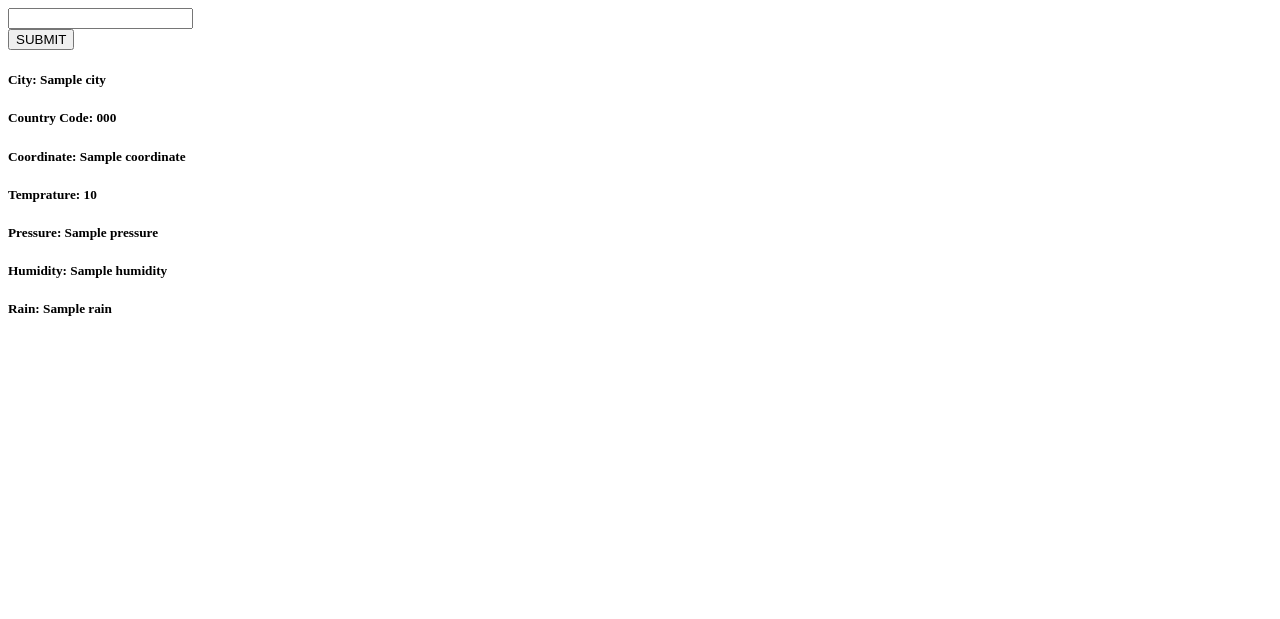
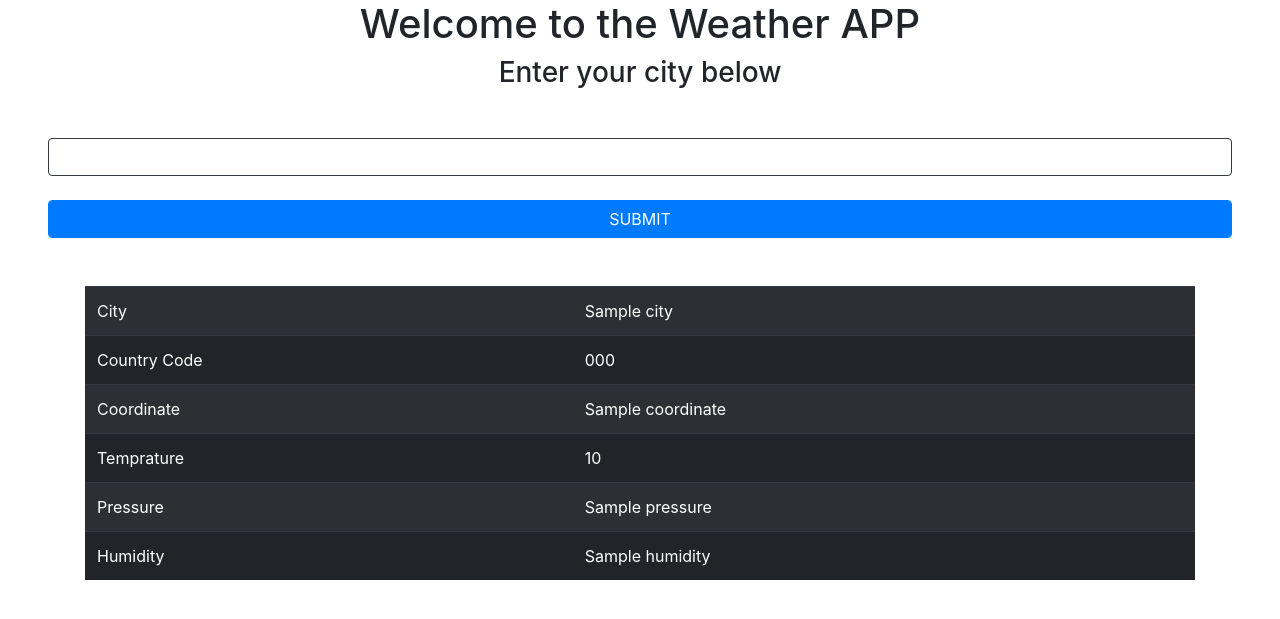
Before and after one commit to Arnold-A-Mubaiwa/weather, a Django app: template weather/templates/weather/index.html in a window 1280 px wide. Shown: the top 619 px of the page. Run offline with Django 4.2, Linux system fonts and the light colour scheme; the template is opened without the code that fills it: most values are stand-ins (such as "Sample title", 1, 10 or a date in 2020); some libraries are stand-ins or nearby versions.

Commit message:
templates done

```diff
--- a/weather/templates/weather/index.html
+++ b/weather/templates/weather/index.html
@@ -6,33 +6,42 @@
         <title></title>
         <meta name="description" content="">
         <meta name="viewport" content="width=device-width, initial-scale=1">
-        <link rel="stylesheet" href="">
+        <link rel="stylesheet" href="https://stackpath.bootstrapcdn.com/bootstrap/4.1.3/css/bootstrap.min.css" integrity="sha384-MCw98/SFnGE8fJT3GXwEOngsV7Zt27NXFoaoApmYm81iuXoPkFOJwJ8ERdknLPMO" crossorigin="anonymous">
+        <script src="" crossorigin="anonymous"></script>
     </head>
     <body>
-        <form action='' method="post">
+
+        <div class='text-center' >
+            <h1>Welcome to the Weather APP</h1>
+            <h3>Enter your city below</h3>
+             <form class="m-5 form-group" action='' method="post">
             {% csrf_token %}
-            <input type="text" name="city"><BR>
-            <input type="submit" value="SUBMIT">
+            <input class="form-control border-dark" type="text" name="city"><BR>
+            <input class="form-control btn-primary"  type="submit" value="SUBMIT">
         </form>
-       <div>
+    </div>
+       <div class="container mt-5">
            {% if messages %}
                 {% for message in messages%}
                     {{ message }}
                 {% endfor %}
            {% endif %}
            {% if city %}
-            <h5>City: {{ city}}</h5>
-            <h5>Country Code: {{ country_code }}</h5>
-            <h5>Coordinate: {{ coordinate }}</h5>
-            <h5>Temprature: {{ temp }}</h5>
-            <h5>Pressure: {{ pressure }}</h5>
-            <h5>Humidity: {{ humidity }}</h5>
-            <h5>Rain: {{ rain }}</h5>
+           <table class="table table-striped table-dark">
+            <tr><td>City</td><td> {{ city}}</td></tr>
+            <tr><td>Country Code</td><td> {{ country_code }}</td></tr>
+            <tr><td>Coordinate</td><td> {{ coordinate }}</td></tr>
+            <tr><td>Temprature</td><td> {{ temp }}</td></tr>
+            <tr><td>Pressure</td><td> {{ pressure }}</td></tr>
+            <tr><td>Humidity</td><td> {{ humidity }}</td></tr>
+           </table>
            {% endif %}
 
 
 
-       </div>
-        <script src="" async defer></script>
+
+        <script src="https://stackpath.bootstrapcdn.com/bootstrap/4.1.3/js/bootstrap.min.js" integrity="sha384-ChfqqxuZUCnJSK3+MXmPNIyE6ZbWh2IMqE241rYiqJxyMiZ6OW/JmZQ5stwEULTy" async defer></script>
+        </div>
+
     </body>
 </html>
--- a/weather_app/settings.py
+++ b/weather_app/settings.py
@@ -40,8 +40,9 @@ INSTALLED_APPS = [
 
     #apps
     'weather',
+    # 'crispy_forms'
 ]
-
+# CRISPY_TEMPLATE_PACK = 'bootstrap4'
 MIDDLEWARE = [
     'django.middleware.security.SecurityMiddleware',
     'django.contrib.sessions.middleware.SessionMiddleware',
```
Also changed, not shown: db.sqlite3 (added), weather/views.py (line endings or trailing spaces).
